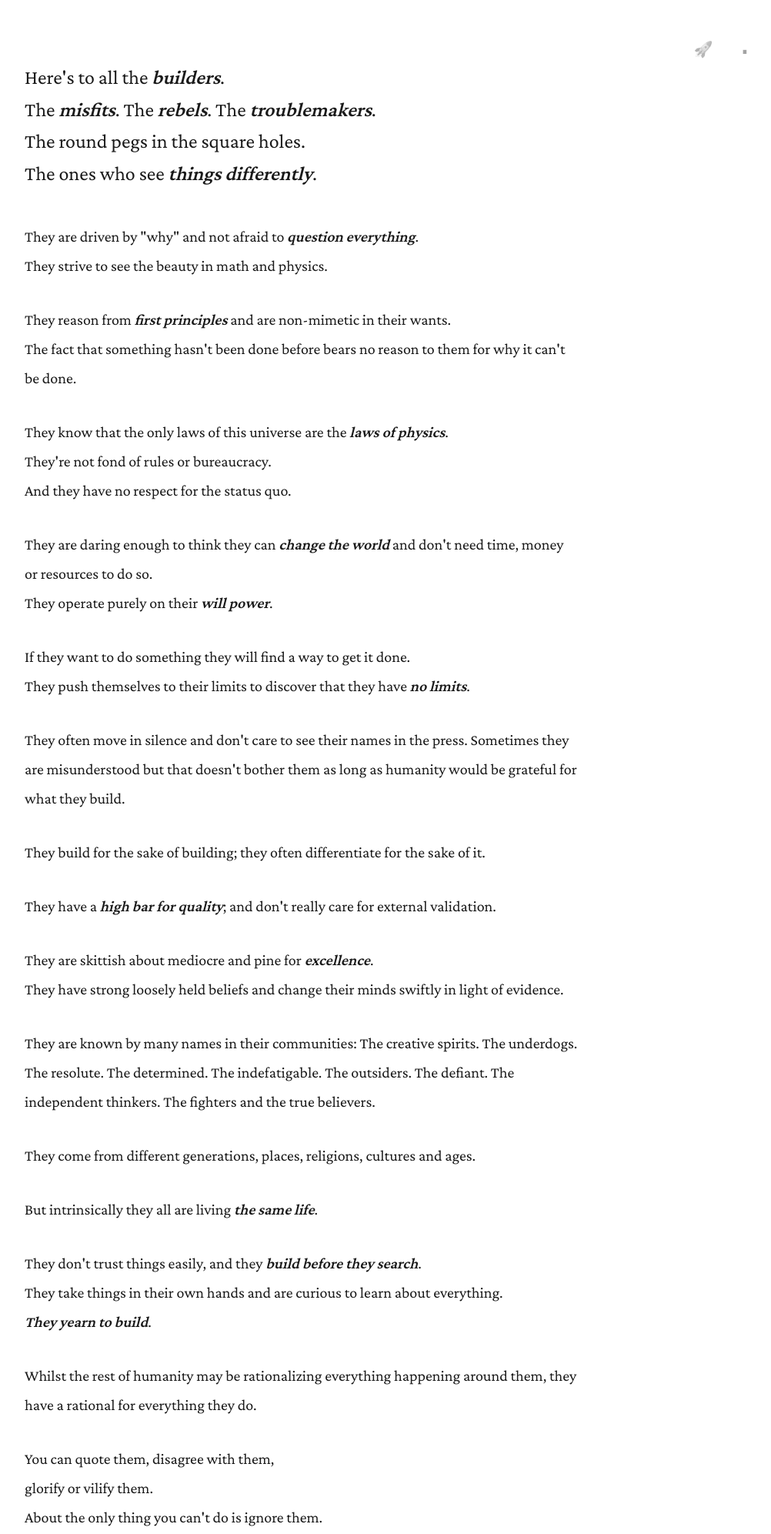
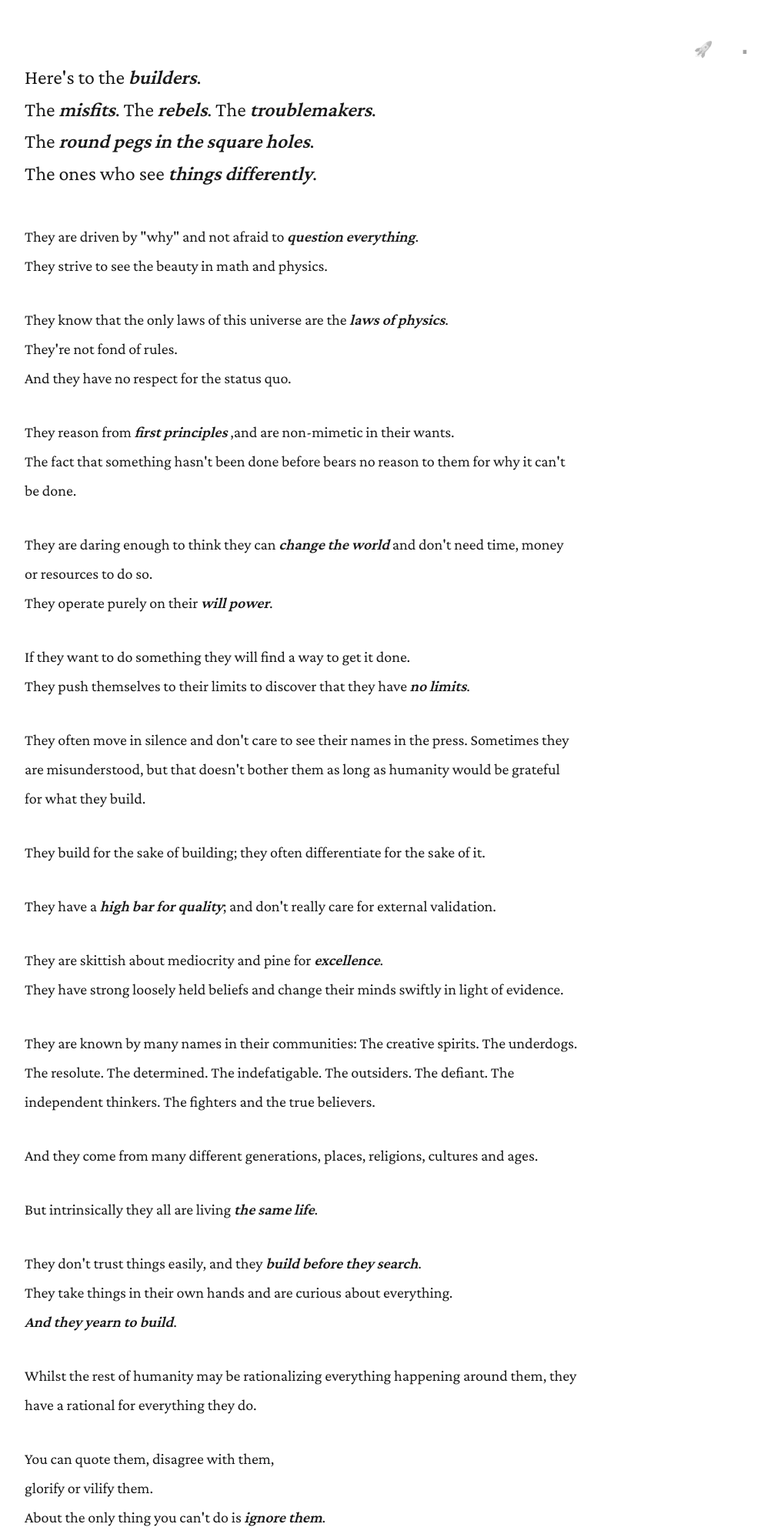
Before and after one commit to YashDagade/yashdagade.github.io, a website: page build.html in a window 1280 px wide. Shown: the top 1993 px of the page at 77% size, without its empty margins (248-1250 px from the left). Drawn offline with nearby package versions, Linux system fonts and the light colour scheme.

Commit message:
minor changes for better flow

```diff
--- a/build.html
+++ b/build.html
@@ -352,9 +352,9 @@
     <div class="container">
         <div class="manifesto">
             <p class="opening">
-                Here's to all the <span class="emphasis">builders</span>.<br>
+                Here's to the <span class="emphasis">builders</span>.<br>
                 The <span class="emphasis">misfits</span>. The <span class="emphasis">rebels</span>. The <span class="emphasis">troublemakers</span>.<br>
-                The round pegs in the square holes.<br>
+                The <span class="emphasis">round pegs in the square holes</span>.<br>
                 The ones who see <span class="emphasis">things differently</span>.
             </p>
 
@@ -364,14 +364,14 @@
             </p>
 
             <p>
-                They reason from <span class="emphasis">first principles</span> and are non-mimetic in their wants. <br>
-                The fact that something hasn't been done before bears no reason to them for why it can't be done.
+                They know that the only laws of this universe are the <span class="emphasis">laws of physics</span>.<br>
+                They're not fond of rules.<br>
+                And they have no respect for the status quo.
             </p>
 
             <p>
-                They know that the only laws of this universe are the <span class="emphasis">laws of physics</span>.<br>
-                They're not fond of rules or bureaucracy.<br>
-                And they have no respect for the status quo.
+                They reason from <span class="emphasis">first principles</span> ,and are non-mimetic in their wants. <br>
+                The fact that something hasn't been done before bears no reason to them for why it can't be done.
             </p>
 
             <p>
@@ -385,7 +385,7 @@
             </p>
 
             <p>
-                They often move in silence and don't care to see their names in the press. Sometimes they are misunderstood but that doesn't bother them as long as humanity would be grateful for what they build.
+                They often move in silence and don't care to see their names in the press. Sometimes they are misunderstood, but that doesn't bother them as long as humanity would be grateful for what they build.
             </p>
 
             <p>
@@ -397,7 +397,7 @@
             </p>
 
             <p>
-                They are skittish about mediocre and pine for <span class="emphasis">excellence</span>. <br>
+                They are skittish about mediocrity and pine for <span class="emphasis">excellence</span>. <br>
                 They have strong loosely held beliefs and change their minds swiftly in light of evidence.
             </p>
 
@@ -406,7 +406,7 @@
             </p>
 
             <p>
-                They come from different generations, places, religions, cultures and ages.
+                And they come from many different generations, places, religions, cultures and ages.
             </p>
 
             <p>
@@ -415,8 +415,8 @@
 
             <p>
                 They don't trust things easily, and they <span class="emphasis">build before they search</span>. <br>
-                They take things in their own hands and are curious to learn about everything.
-                <span class="emphasis">They yearn to build</span>.
+                They take things in their own hands and are curious about everything.
+                <span class="emphasis">And they yearn to build</span>.
             </p>
 
             <p>
@@ -426,7 +426,7 @@
             <p>
                 You can quote them, disagree with them,<br>
                 glorify or vilify them.<br>
-                About the only thing you can't do is ignore them.
+                About the only thing you can't do is <span class='emphasis'>ignore them</span>.
             </p>
 
             <p>
@@ -438,15 +438,17 @@
             </p>
 
             <p class="closing">
-                While some may call us the crazy ones, we know that the people who are crazy enough to think they can change the world, are the ones who do!
+                While some may call them the crazy ones<br>
+                we know that the people who are crazy enough to think they can change the world,<br>
+                are the ones who do!
             </p>
 
             <div class="contact">
-                <p>If you think you are one of these people; consider <a href="mailto:hello@yashdagade.com">reaching out</a> :)</p>
+                <p>If you think you are one of these people; consider <a href="mailto:iamhim@yashdagade.com">reaching out</a> :)</p>
             </div>
 
             <p class="attribution">
-                Inspired by Think Different, Apple; Ethos of Sequoia; Against the Odds, James Dyson and many other builders
+                Inspired by Think Different, Apple; Ethos of Sequoia; Against the Odds, James Dyson, and many other builders
             </p>
         </div>
     </div>
```
